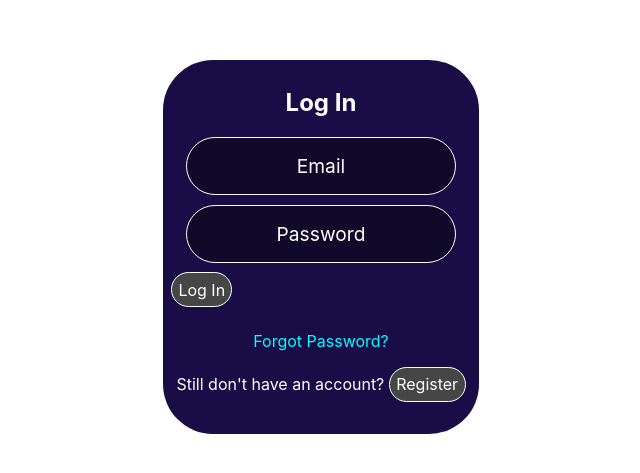
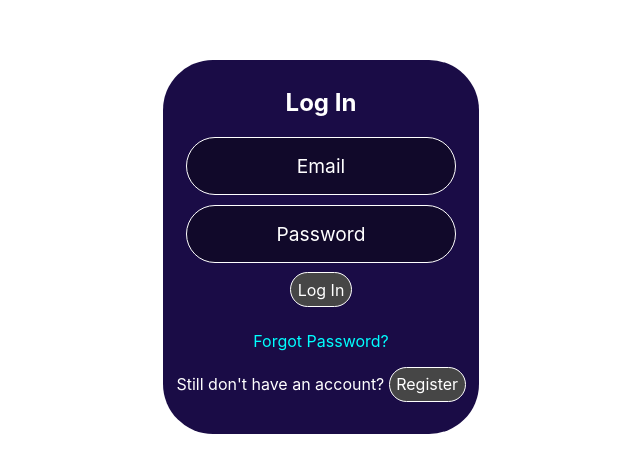
Before and after one commit to dog-Mangy/qatu-frontend, a Svelte app: page /login in a window 1280 px wide. Shown: the part 153-626 px from the top of the page, without its empty margins (319-959 px from the left). Built offline with nearby package versions, Linux system fonts and the light colour scheme.

Commit message:
style: Justify items in form

```diff
--- a/src/view/components/Login.Component.svelte
+++ b/src/view/components/Login.Component.svelte
@@ -115,6 +115,10 @@
         text-align: center;
 	}
 
+	form {
+		justify-items: center;
+	}
+
     @media screen and (max-width: 720px) {
 		.form-box {
 			max-width: 270px;
```
